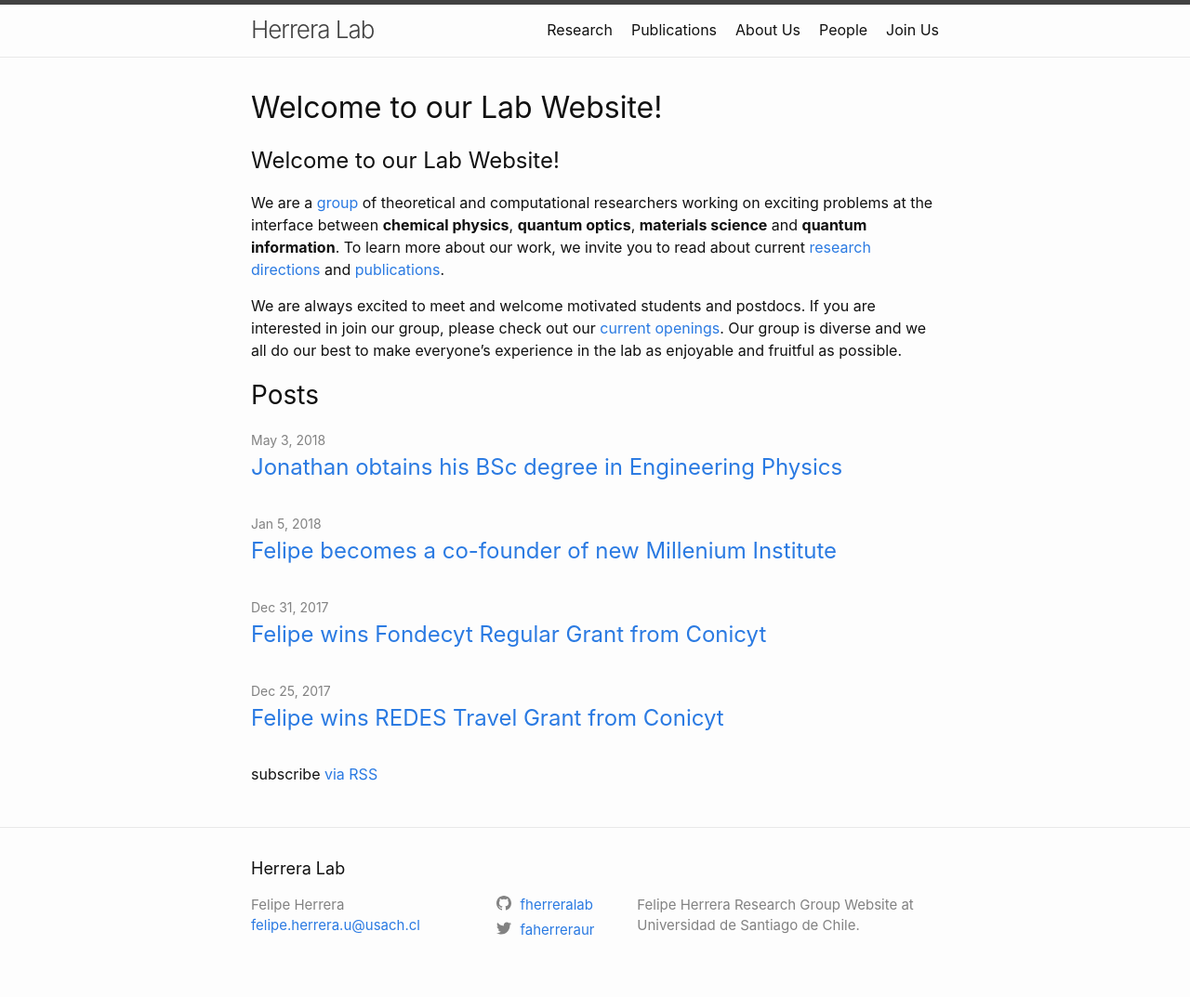
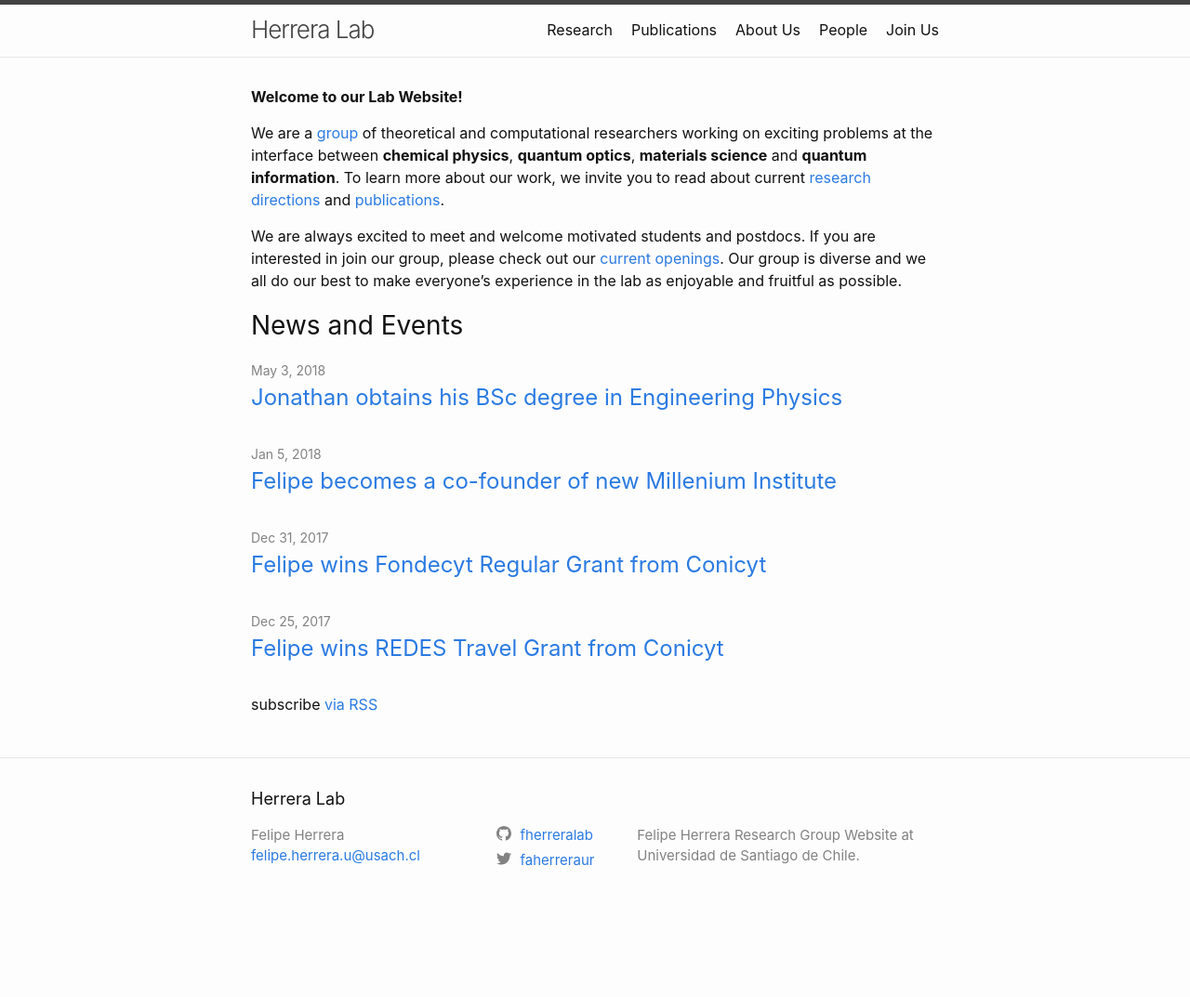
Before and after one commit to fherreralab/fherreralab.github.io, a Jekyll site: the page built from index.md, in a window 1280 px wide. Shown: the whole page at 93% size. Built offline with Jekyll 4.4.1, drawn with Linux system fonts in a browser that asks for light colours; our own code applies the rules of GitHub Pages for plain Markdown files; after the commit the page ends 998 px from its top, so only the background shows below that.

Commit message:
updated home page

```diff
--- a/_layouts/home.html
+++ b/_layouts/home.html
@@ -10,7 +10,7 @@
   {{ content }}
 
   {%- if site.posts.size > 0 -%}
-    <h2 class="post-list-heading">{{ page.list_title | default: "Posts" }}</h2>
+    <h2 class="post-list-heading">{{ page.list_title | default: "News and Events" }}</h2>
     <ul class="post-list">
       {%- for post in site.posts -%}
       <li>
--- a/index.md
+++ b/index.md
@@ -2,14 +2,14 @@
 layout: home
 ---
 
-## Welcome to our Lab Website!
+
+**Welcome to our Lab Website!**
 
 We are a [group](/people/) of theoretical and computational researchers working on exciting problems at the interface between **chemical physics**, **quantum optics**, **materials science** and **quantum information**. To learn more about our work, we invite you to read about current [research directions](/research-areas/) and [publications](/publications/).
 
 We are always excited to meet and welcome motivated students and postdocs. If you are interested in join our group, please check out our [current openings](/openings/). Our group is diverse and we all do our best to make everyone's experience in the lab as enjoyable and fruitful as possible.
 
 
-
 [home-image]:{{ "/assets/img/displaced-potential-cavity.pdf" | absolute_url }}
 [herrera-cv]: {{ "/assets/cv/CV_Felipe.pdf" | absolute_url }}
 [herrera-thesis]: https://open.library.ubc.ca/cIRcle/collections/ubctheses/24/items/1.0062442
```
Also changed, not shown: 2 other files.
